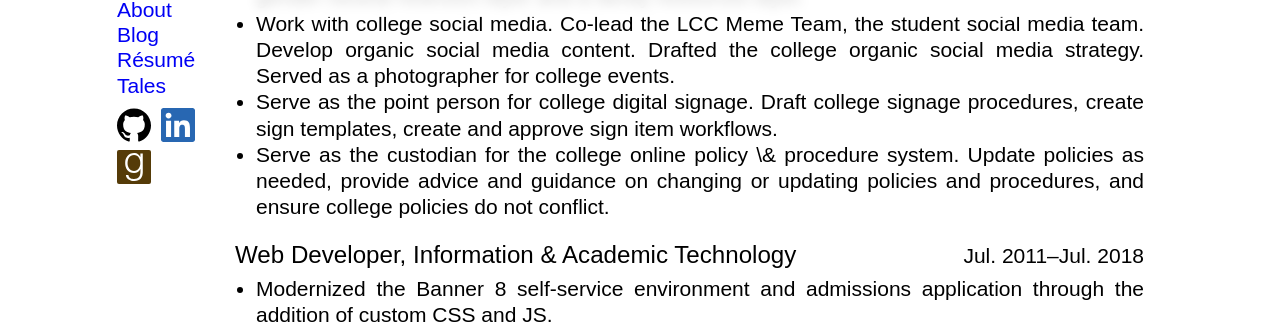
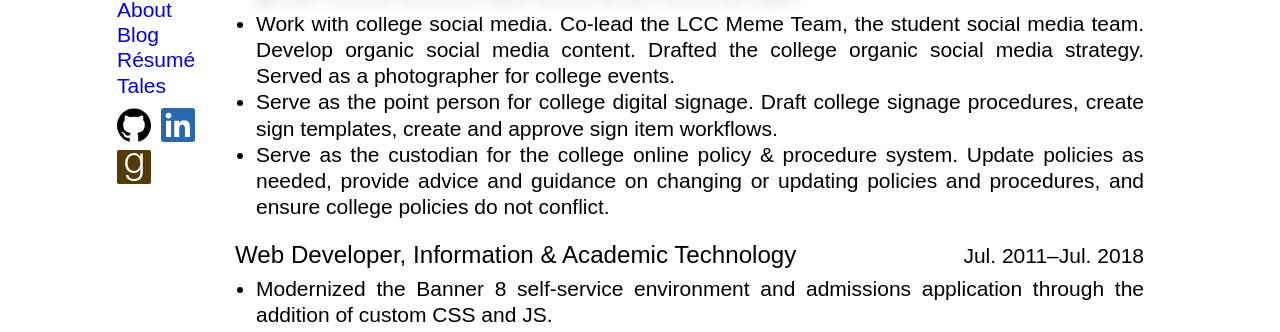
Before and after one commit to krschmidt/krschmidt.github.com, a Jekyll site: the page built from resume.html, in a window 1280 px wide and 900 px high, scrolled down 885 px. Shown: the part 117-449 px from the top of the window. Built offline with Jekyll 4.4.1, drawn with Linux system fonts in a browser that asks for light colours; some web fonts are replaced; some of the changed lines change nothing that is shown.

Commit message:
correct a latex typo

```diff
--- a/resume.html
+++ b/resume.html
@@ -43,7 +43,7 @@ title: Kyle Schmidt's R&eacute;sum&eacute;
     <li>Manage the college map. In addition to keeping data current, collected data and added a gender neutral restroom layer and a family resources layer.</li>
     <li>Work with college social media. Co-lead the LCC Meme Team, the student social media team. Develop organic social media content. Drafted the college organic social media strategy. Served as a photographer for college events.</li>
     <li>Serve as the point person for college digital signage. Draft college signage procedures, create sign templates, create and approve sign item workflows.</li>
-    <li>Serve as the custodian for the college online policy \& procedure system. Update policies as needed, provide advice and guidance on changing or updating policies and procedures, and ensure college policies do not conflict.</li>
+    <li>Serve as the custodian for the college online policy &amp; procedure system. Update policies as needed, provide advice and guidance on changing or updating policies and procedures, and ensure college policies do not conflict.</li>
 </ul>
 <div class="location-box">
 	<h4>Web Developer, Information &amp; Academic Technology</h4>
```
